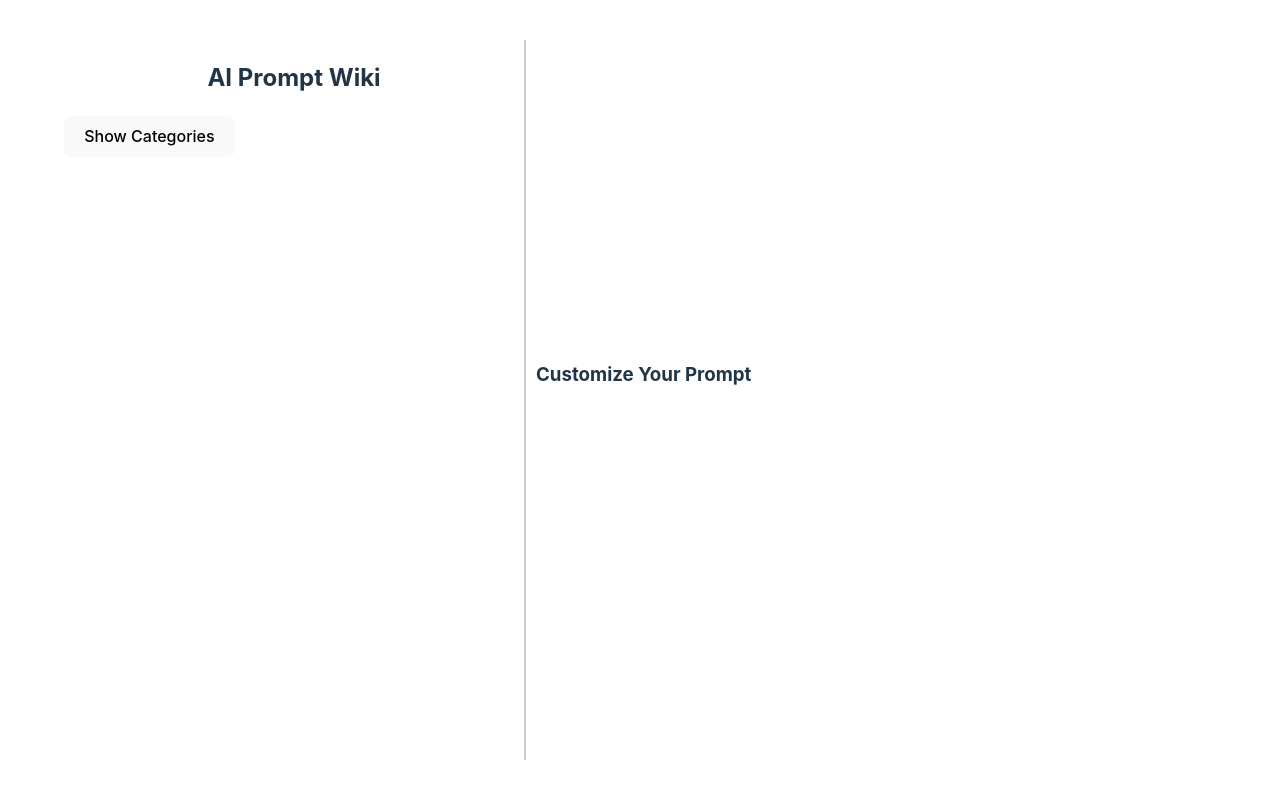
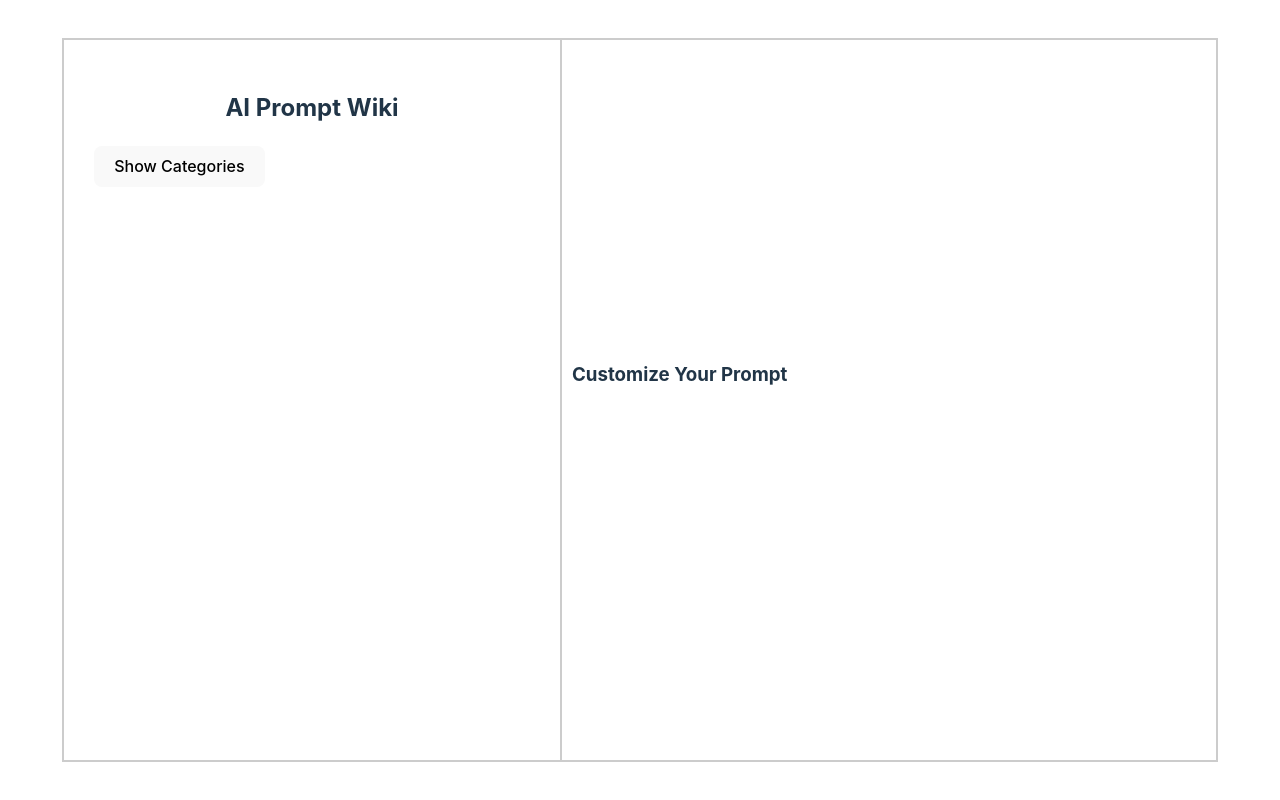
Before and after one commit to ZeendaBean24/AI-Academic-Assistant, a React (Create React App) app: page / in a window 1280 px wide. Built offline with nearby package versions, Linux system fonts and the light colour scheme; the HTML template or start-up script is replaced by a standard one.

Commit message:
Edit css

```diff
--- a/src/App.css
+++ b/src/App.css
@@ -5,12 +5,11 @@
   text-align: left;
 }
 
-/* App.css */
-
 .container {
   display: flex;
   width: 90vw;
   height: 90vh; /* Adjust the height as needed */
+  border: 2px solid #ccc; /* Aesthetic vertical line */
 }
 
 .left-title {
@@ -21,6 +20,7 @@
   width: 40%;
   overflow-y: auto; /* Allows scrolling if content is too long */
   border-right: 2px solid #ccc; /* Aesthetic vertical line */
+  padding: 30px;
 }
 
 .right-side {
```
